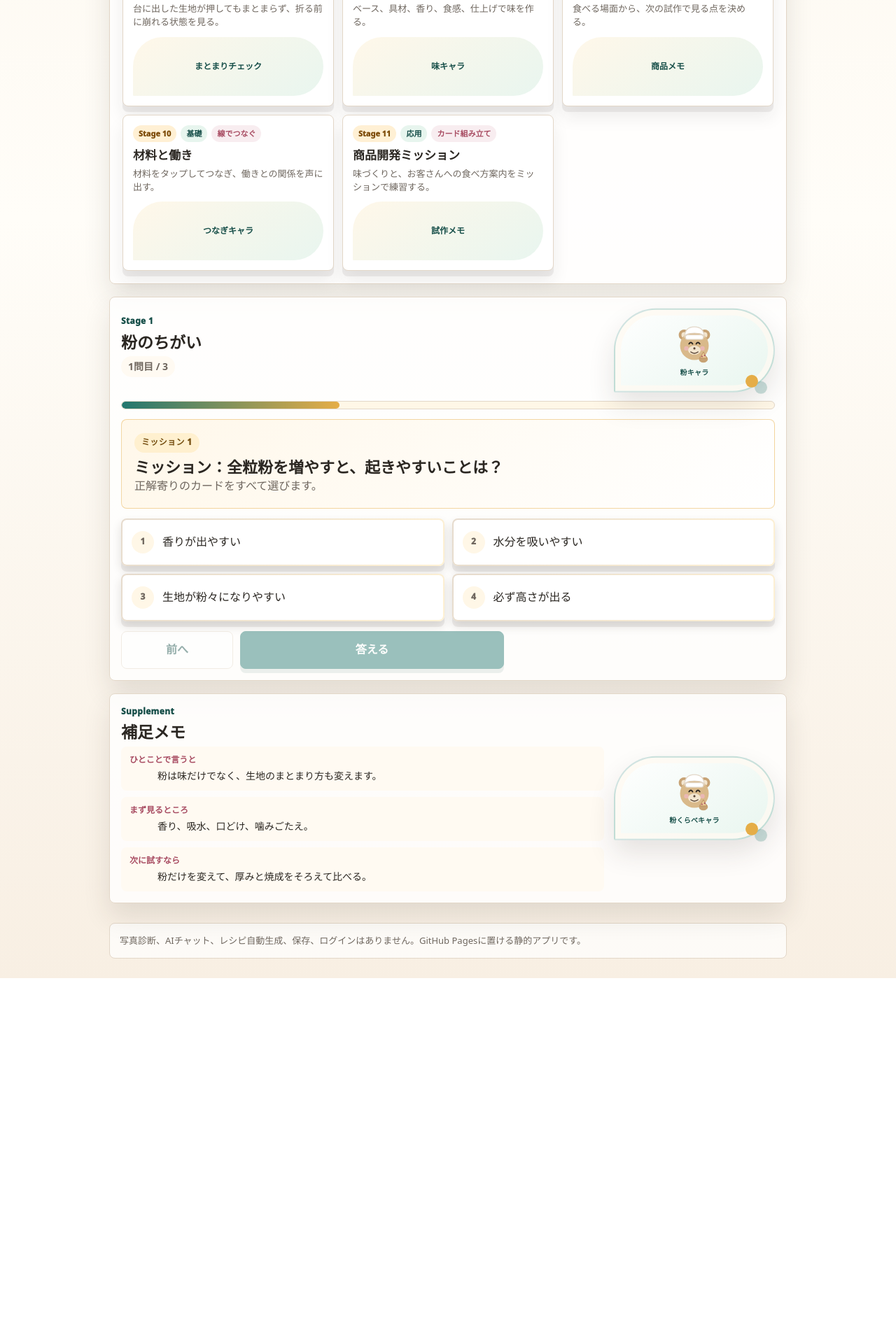
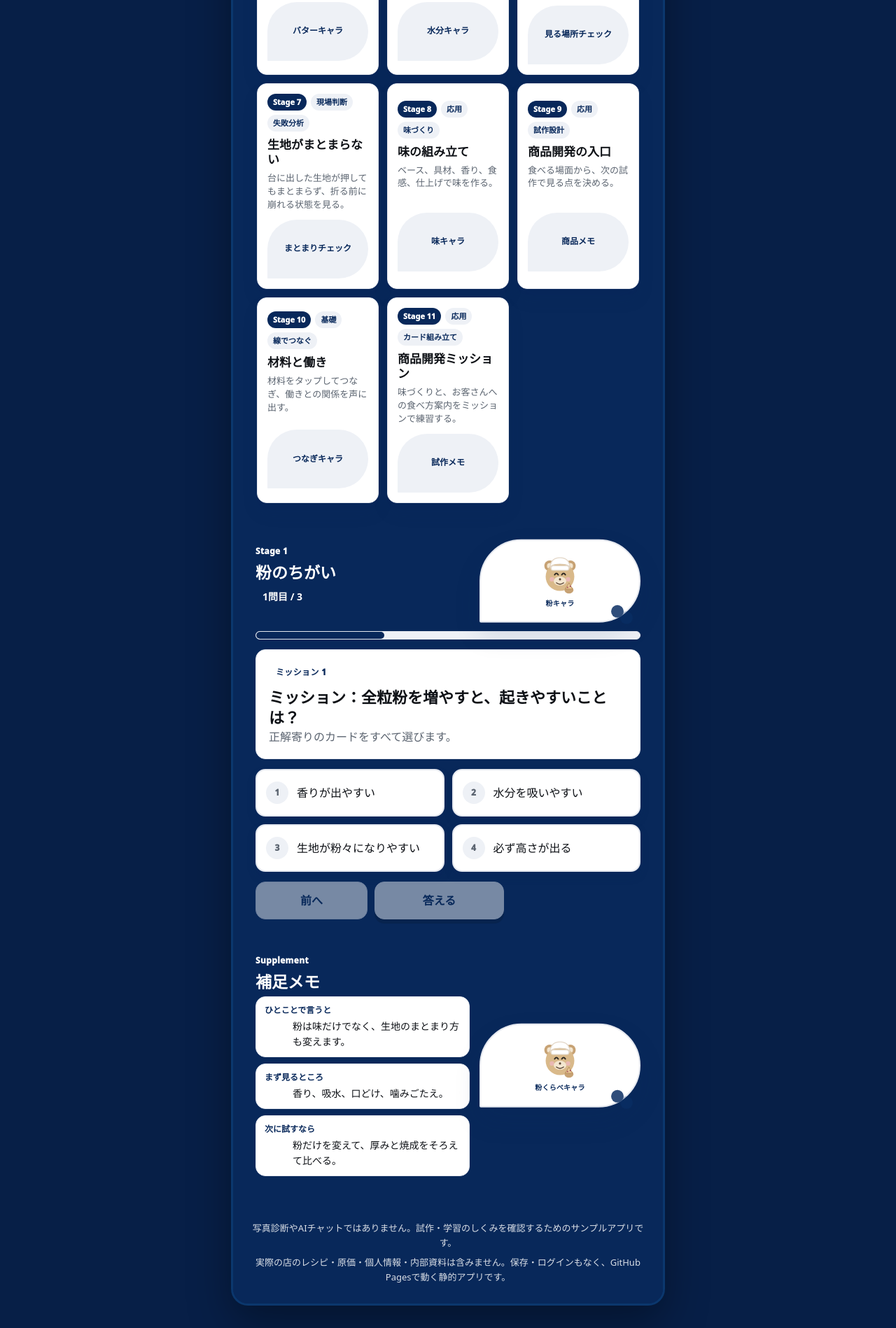
Before and after one commit to kumakumaozicom-coder/scone-memo-app, a plain HTML site: page index.html in a window 1280 px wide. Shown: the part 866-2764 px from the top of the page at 70% size. Before the commit the page ends 2264 px from the top, so only its background shows below. Drawn offline with Linux system fonts and the light colour scheme.

Commit message:
公開前の最終仕上げ（トップ説明・注意書き・青ベースデザインの見やすさ調整）
Co-Authored-By: Claude Sonnet 5 <noreply@anthropic.com>

```diff
--- a/index.html
+++ b/index.html
@@ -7,12 +7,13 @@
   <link rel="stylesheet" href="style.css">
 </head>
 <body>
+<div class="app-frame">
   <header class="app-header">
     <div class="header-copy">
       <p class="eyebrow">カードで覚える小さな学習アプリ</p>
       <h1>スコーンのしくみメモ</h1>
       <p class="lead">
-        材料、工程、失敗、味づくりをステージで確認します。正解を当てるより、見る順番を覚えるための画面です。
+        材料・工程・失敗の見方・味づくり・食べ方案内を、カードで確認します。正解レシピを出すアプリではなく、見る順番を覚えるための画面です。
       </p>
     </div>
     <div class="character-bubble hero-placeholder">
@@ -211,8 +212,10 @@
   </main>
 
   <footer class="app-footer">
-    <p>写真診断、AIチャット、レシピ自動生成、保存、ログインはありません。GitHub Pagesに置ける静的アプリです。</p>
+    <p>写真診断やAIチャットではありません。試作・学習のしくみを確認するためのサンプルアプリです。</p>
+    <p>実際の店のレシピ・原価・個人情報・内部資料は含みません。保存・ログインもなく、GitHub Pagesで動く静的アプリです。</p>
   </footer>
+</div>
 
   <script src="script.js"></script>
 </body>
--- a/script.js
+++ b/script.js
@@ -481,7 +481,7 @@ const stages = [
     image: "ここに商品メモキャラ",
     supportImage: "ここに試作メモイラスト",
     memo: "商品開発は完成からではなく、方向、組み合わせ、次に見ることから始めます。",
-    support: "商品開発メモの入口です。朝食向け、コーヒーに合う、手土産向けなど、目的から試作を小さく決めます。",
+    support: "商品開発メモの入口です。味だけでなく、売る時の説明や食べ方まで見て、試作を小さく決めます。",
     questions: [
       {
         text: "コーヒーに合う商品を考える時、合いそうな方向は？",
@@ -559,7 +559,7 @@ const stages = [
         {
           id: "coffee",
           type: "builder",
-          navLabel: "ミッション1：コーヒーに合う",
+          navLabel: "ミッション1",
           title: "コーヒーに合うスコーンを組み立てよう",
           brief: "ベース・具材・香り・仕上げを1つずつ選ぶと、試作メモができます。",
           angleNote: "香ばしさと深みでコーヒーに合わせます。会計時は「コーヒーに合います」の一言で提案できます。",
@@ -606,7 +606,7 @@ const stages = [
         {
           id: "serving",
           type: "cards",
-          navLabel: "ミッション2：食べ方案内",
+          navLabel: "ミッション2",
           title: "おいしい食べ方を案内する",
           brief: "お客さんに渡す時、家でもおいしく食べてもらうための説明を考えます。",
           angleNote: "保存状態が変われば、おすすめの食べ方も変わります。",
@@ -968,7 +968,7 @@ function renderMissionStage(stage) {
   if (chosen === total) {
     showMissionReaction(mission);
     nextButton.classList.remove("is-hidden");
-    nextButton.textContent = mission.type === "cards" ? "この案内でOK" : "今日の試作メモへ";
+    nextButton.textContent = mission.type === "cards" ? "この食べ方で案内する" : "今日の試作メモへ";
   }
 }
 
@@ -1236,10 +1236,10 @@ function drawMatchLines() {
     const x2 = rightRect.left - boardRect.left + rightRect.width / 2;
     const y2 = rightRect.top - boardRect.top;
 
-    let stroke = "#174f49";
+    let stroke = "rgba(255, 255, 255, 0.55)";
     if (matchChecked) {
       const isCorrect = match.left[leftIndex].key === match.right[rightIndex].key;
-      stroke = isCorrect ? "#22776f" : "#d8874a";
+      stroke = isCorrect ? "#ffffff" : "#8a93a8";
     }
 
     const line = document.createElementNS("http://www.w3.org/2000/svg", "line");
--- a/style.css
+++ b/style.css
@@ -1,21 +1,21 @@
 :root {
   color-scheme: light;
-  --bg: #f7f1e7;
+  --bg: #ffffff;
   --surface: #ffffff;
-  --surface-soft: #fff7e8;
-  --ink: #2b2722;
-  --muted: #6f675f;
-  --line: #e3d7c8;
-  --accent: #22776f;
-  --accent-dark: #174f49;
-  --berry: #a84c62;
-  --honey: #e5ad47;
-  --cream: #fffaf2;
-  --mint: #e7f5ee;
-  --notice: #d8874a;
-  --notice-soft: #fff1df;
-  --shadow: 0 18px 38px rgba(47, 39, 29, 0.12);
-  --press-shadow: 0 7px 14px rgba(47, 39, 29, 0.14);
+  --surface-soft: #ffffff;
+  --ink: #0e1116;
+  --muted: #5b6470;
+  --line: #e5e8ef;
+  --accent: #0b376d;
+  --accent-dark: #08285a;
+  --berry: #08285a;
+  --honey: #2f4d7a;
+  --cream: #ffffff;
+  --mint: #eef1f6;
+  --notice: #46536b;
+  --notice-soft: #eef1f6;
+  --shadow: 0 18px 38px rgba(8, 40, 90, 0.12);
+  --press-shadow: 0 7px 14px rgba(8, 40, 90, 0.14);
 }
 
 * {
@@ -28,14 +28,22 @@ html {
 
 body {
   margin: 0;
-  background:
-    radial-gradient(circle at top left, rgba(229, 173, 71, 0.24), transparent 28%),
-    linear-gradient(180deg, #fbf4e9 0%, #fffdf8 52%, #f8efe3 100%);
+  background: #071f47;
   color: var(--ink);
   font-family: system-ui, -apple-system, BlinkMacSystemFont, "Hiragino Sans", "Yu Gothic", sans-serif;
   font-size: 16px;
   line-height: 1.58;
   letter-spacing: 0;
+}
+
+.app-frame {
+  width: calc(100% - 24px);
+  margin: 12px auto;
+  background: var(--accent-dark);
+  border: 2px solid var(--accent);
+  border-radius: 16px;
+  box-shadow: 0 12px 30px rgba(0, 0, 0, 0.35);
+  overflow: hidden;
 }
 
 button {
@@ -71,16 +79,32 @@ dd {
 .stage-label,
 .point-label {
   margin-bottom: 6px;
-  color: var(--accent-dark);
   font-size: 12px;
   font-weight: 950;
   letter-spacing: 0.03em;
+}
+
+.question-kicker,
+.point-label {
+  color: var(--accent-dark);
+}
+
+.eyebrow,
+.stage-label {
+  color: #ffffff;
 }
 
 h1 {
   margin-bottom: 10px;
   font-size: 32px;
   line-height: 1.14;
+  color: #ffffff;
+}
+
+.stage-map h2,
+.lesson-area > .lesson-top h2,
+.support-memo h2 {
+  color: #ffffff;
 }
 
 h2 {
@@ -95,12 +119,13 @@ h3 {
   line-height: 1.34;
 }
 
+.question-hint {
+  color: var(--muted);
+}
+
 .lead,
-.section-title p,
-.progress-text,
-.question-hint,
-.app-footer p {
-  color: var(--muted);
+.section-title p {
+  color: rgba(255, 255, 255, 0.82);
 }
 
 .lead {
@@ -114,16 +139,14 @@ h3 {
   min-height: 112px;
   place-items: center;
   padding: 18px;
-  border: 2px solid rgba(34, 119, 111, 0.2);
+  border: 2px solid var(--line);
   border-radius: 999px 999px 999px 34px;
-  background:
-    linear-gradient(145deg, rgba(255, 255, 255, 0.96), rgba(231, 245, 238, 0.96)),
-    var(--surface);
+  background: var(--surface);
   color: var(--accent-dark);
   font-size: 14px;
   font-weight: 950;
   text-align: center;
-  box-shadow: inset 0 0 0 8px rgba(255, 250, 242, 0.78), var(--shadow);
+  box-shadow: var(--shadow);
   animation: charFloat 2.6s ease-in-out infinite;
 }
 
@@ -136,7 +159,7 @@ h3 {
   height: 18px;
   border-radius: 999px;
   background: var(--honey);
-  box-shadow: 13px 9px 0 rgba(34, 119, 111, 0.24);
+  box-shadow: 13px 9px 0 rgba(13, 59, 120, 0.24);
 }
 
 .char-mascot {
@@ -167,10 +190,7 @@ h3 {
 .stage-map,
 .lesson-area,
 .support-memo {
-  border: 1px solid var(--line);
-  border-radius: 8px;
-  background: rgba(255, 255, 255, 0.82);
-  box-shadow: var(--shadow);
+  background: transparent;
 }
 
 .stage-map {
@@ -198,11 +218,11 @@ h3 {
   min-height: 136px;
   padding: 14px;
   border: 1px solid var(--line);
-  border-radius: 8px;
+  border-radius: 14px;
   background: var(--surface);
   color: var(--ink);
   text-align: left;
-  box-shadow: 0 8px 0 rgba(43, 39, 34, 0.07), 0 15px 24px rgba(43, 39, 34, 0.08);
+  box-shadow: 0 8px 0 rgba(8, 40, 90, 0.07), 0 15px 24px rgba(8, 40, 90, 0.08);
   transition: transform 130ms ease, box-shadow 130ms ease, border-color 130ms ease, background 130ms ease;
 }
 
@@ -213,8 +233,8 @@ h3 {
 }
 
 .stage-card.is-active {
-  border-color: rgba(34, 119, 111, 0.48);
-  background: linear-gradient(135deg, #f2fff8, #fffaf0);
+  border-color: rgba(13, 59, 120, 0.55);
+  background: #ffffff;
 }
 
 .stage-meta-row {
@@ -237,8 +257,8 @@ h3 {
 }
 
 .stage-number {
-  background: #fff0d4;
-  color: #7d4c08;
+  background: var(--accent-dark);
+  color: #ffffff;
 }
 
 .difficulty {
@@ -247,7 +267,7 @@ h3 {
 }
 
 .stage-tag {
-  background: #f8edf0;
+  background: #eef1f6;
   color: var(--berry);
 }
 
@@ -274,8 +294,7 @@ h3 {
   place-items: center;
   padding: 10px;
   border-radius: 999px 999px 999px 24px;
-  background:
-    linear-gradient(145deg, rgba(255, 247, 232, 0.94), rgba(231, 245, 238, 0.94));
+  background: var(--notice-soft);
   color: var(--accent-dark);
   font-size: 12px;
   font-weight: 950;
@@ -298,7 +317,8 @@ h3 {
   align-items: center;
   padding: 4px 10px;
   border-radius: 999px;
-  background: var(--cream);
+  background: transparent;
+  color: #ffffff;
   font-size: 14px;
   font-weight: 900;
 }
@@ -309,7 +329,7 @@ h3 {
   overflow: hidden;
   border: 1px solid var(--line);
   border-radius: 999px;
-  background: #fff7e7;
+  background: #eef1f6;
 }
 
 .progress-bar span {
@@ -317,16 +337,15 @@ h3 {
   width: 0%;
   height: 100%;
   border-radius: inherit;
-  background: linear-gradient(90deg, var(--accent), var(--honey));
+  background: var(--accent-dark);
   transition: width 180ms ease;
 }
 
 .question-panel {
   padding: 18px;
-  border: 1px solid rgba(229, 173, 71, 0.48);
-  border-radius: 8px;
-  background:
-    linear-gradient(135deg, rgba(255, 247, 232, 0.92), rgba(255, 255, 255, 0.92));
+  border: 1px solid var(--line);
+  border-radius: 14px;
+  background: #ffffff;
 }
 
 .question-kicker {
@@ -335,8 +354,8 @@ h3 {
   min-height: 28px;
   padding: 4px 10px;
   border-radius: 999px;
-  background: #fff0cf;
-  color: #775012;
+  background: transparent;
+  color: var(--accent-dark);
 }
 
 .question-panel h3,
@@ -357,34 +376,29 @@ h3 {
   gap: 12px;
   min-height: 68px;
   padding: 13px;
-  border: 2px solid transparent;
-  border-radius: 8px;
-  background:
-    linear-gradient(var(--surface), var(--surface)) padding-box,
-    linear-gradient(135deg, rgba(227, 215, 200, 0.9), rgba(255, 240, 207, 0.9)) border-box;
+  border: 2px solid var(--line);
+  border-radius: 14px;
+  background: var(--surface);
   color: var(--ink);
   text-align: left;
-  box-shadow: 0 8px 0 rgba(43, 39, 34, 0.07), var(--press-shadow);
+  box-shadow: 0 8px 0 rgba(8, 40, 90, 0.07), var(--press-shadow);
   transition: transform 120ms ease, box-shadow 120ms ease, background 120ms ease;
 }
 
 .choice-card.is-selected {
-  background:
-    linear-gradient(#e7f5ee, #e7f5ee) padding-box,
-    linear-gradient(135deg, var(--accent), var(--honey)) border-box;
-  box-shadow: 0 8px 0 rgba(34, 119, 111, 0.16), 0 14px 24px rgba(34, 119, 111, 0.18);
+  border-color: var(--accent);
+  background: #ffffff;
+  box-shadow: 0 8px 0 rgba(13, 59, 120, 0.16), 0 14px 24px rgba(13, 59, 120, 0.18);
 }
 
 .choice-card.is-correct {
-  background:
-    linear-gradient(#e8f8f0, #ffffff) padding-box,
-    linear-gradient(135deg, var(--accent), #55b090) border-box;
+  border-color: var(--accent);
+  background: #ffffff;
 }
 
 .choice-card.is-wrong {
-  background:
-    linear-gradient(var(--notice-soft), #fffaf2) padding-box,
-    linear-gradient(135deg, var(--notice), #efc580) border-box;
+  border-color: var(--notice);
+  background: #ffffff;
 }
 
 .choice-mark {
@@ -393,7 +407,7 @@ h3 {
   height: 32px;
   place-items: center;
   border-radius: 999px;
-  background: #fff7e7;
+  background: #eef1f6;
   color: var(--muted);
   font-size: 12px;
   font-weight: 950;
@@ -416,7 +430,7 @@ h3 {
 
 .match-lead {
   margin-bottom: 10px;
-  color: var(--muted);
+  color: rgba(255, 255, 255, 0.82);
   font-size: 12.5px;
   text-align: center;
 }
@@ -454,21 +468,21 @@ h3 {
   justify-content: center;
   padding: 4px 2px;
   border: 2px solid var(--line);
-  border-radius: 7px;
+  border-radius: 10px;
   background: var(--surface);
   color: var(--ink);
   text-align: center;
   font-size: 10.5px;
   font-weight: 900;
   line-height: 1.2;
-  box-shadow: 0 3px 0 rgba(43, 39, 34, 0.07);
+  box-shadow: 0 3px 0 rgba(8, 40, 90, 0.07);
   transition: transform 120ms ease, box-shadow 120ms ease, border-color 120ms ease, background 120ms ease;
 }
 
 .match-card.is-selected {
   border-color: var(--accent);
-  background: linear-gradient(#e7f5ee, #e7f5ee);
-  box-shadow: 0 0 0 3px rgba(34, 119, 111, 0.28);
+  background: #ffffff;
+  box-shadow: 0 0 0 3px rgba(13, 59, 120, 0.28);
 }
 
 .match-card.is-linked {
@@ -477,12 +491,12 @@ h3 {
 
 .match-card.is-correct {
   border-color: var(--accent);
-  background: linear-gradient(#e8f8f0, #ffffff);
+  background: #ffffff;
 }
 
 .match-card.is-wrong {
   border-color: var(--notice);
-  background: linear-gradient(var(--notice-soft), #fffaf2);
+  background: #ffffff;
 }
 
 .match-card:disabled {
@@ -546,7 +560,7 @@ h3 {
 
 .builder-option.is-selected {
   border-color: var(--accent);
-  background: linear-gradient(#e7f5ee, #e7f5ee);
+  background: #ffffff;
   color: var(--accent-dark);
 }
 
@@ -563,24 +577,25 @@ h3 {
 
 .mission-tab {
   padding: 8px 12px;
-  border: 1.5px solid var(--line);
+  border: 1.5px solid rgba(255, 255, 255, 0.45);
   border-radius: 999px;
-  background: var(--surface);
-  color: var(--muted);
+  background: transparent;
+  color: rgba(255, 255, 255, 0.75);
   font-size: 12px;
   font-weight: 900;
 }
 
 .mission-tab.is-active {
-  border-color: var(--accent);
-  background: var(--accent);
-  color: #ffffff;
+  border-color: #ffffff;
+  background: #ffffff;
+  color: var(--accent-dark);
 }
 
 .match-feedback {
   margin-top: 12px;
   padding: 10px 12px;
-  border-radius: 8px;
+  border: 1px solid var(--line);
+  border-radius: 14px;
   background: var(--cream);
   text-align: center;
 }
@@ -666,15 +681,15 @@ h3 {
 
 @keyframes sparkleGlow {
   0% {
-    box-shadow: 0 18px 38px rgba(47, 39, 29, 0.16), 0 0 0 rgba(229, 173, 71, 0);
+    box-shadow: 0 18px 38px rgba(8, 40, 90, 0.16), 0 0 0 rgba(13, 59, 120, 0);
   }
 
   35% {
-    box-shadow: 0 18px 38px rgba(47, 39, 29, 0.16), 0 0 22px rgba(229, 173, 71, 0.55);
+    box-shadow: 0 18px 38px rgba(8, 40, 90, 0.16), 0 0 22px rgba(13, 59, 120, 0.55);
   }
 
   100% {
-    box-shadow: 0 18px 38px rgba(47, 39, 29, 0.16), 0 0 0 rgba(229, 173, 71, 0);
+    box-shadow: 0 18px 38px rgba(8, 40, 90, 0.16), 0 0 0 rgba(13, 59, 120, 0);
   }
 }
 
@@ -708,11 +723,10 @@ h3 {
 .complete-card {
   margin-top: 16px;
   padding: 18px;
-  border: 1px solid rgba(34, 119, 111, 0.22);
-  border-radius: 8px;
-  background:
-    linear-gradient(180deg, #ffffff 0%, #fffaf2 100%);
-  box-shadow: 0 18px 38px rgba(47, 39, 29, 0.16);
+  border: 1px solid var(--line);
+  border-radius: 14px;
+  background: #ffffff;
+  box-shadow: 0 18px 38px rgba(8, 40, 90, 0.16);
 }
 
 .reaction-card {
@@ -743,7 +757,7 @@ h3 {
   margin-bottom: 8px;
   padding: 5px 12px;
   border-radius: 999px;
-  background: #fff0cf;
+  background: transparent;
   color: var(--accent-dark);
   font-size: 12px;
   font-weight: 950;
@@ -757,7 +771,8 @@ h3 {
 
 .point-box {
   padding: 12px;
-  border-radius: 8px;
+  border: 1px solid var(--line);
+  border-radius: 14px;
   background: var(--cream);
 }
 
@@ -786,7 +801,7 @@ h3 {
   min-height: 54px;
   padding: 12px 14px;
   border: 1px solid var(--line);
-  border-radius: 8px;
+  border-radius: 14px;
   font-weight: 950;
   transition: transform 120ms ease, box-shadow 120ms ease, background 120ms ease;
 }
@@ -795,7 +810,14 @@ h3 {
   border-color: var(--accent);
   background: var(--accent);
   color: #ffffff;
-  box-shadow: 0 6px 0 rgba(23, 79, 73, 0.18);
+  box-shadow: 0 6px 0 rgba(8, 40, 90, 0.18);
+}
+
+.action-row .primary-button {
+  border-color: #ffffff;
+  background: #ffffff;
+  color: var(--accent-dark);
+  box-shadow: 0 6px 0 rgba(0, 0, 0, 0.28);
 }
 
 .secondary-button {
@@ -822,7 +844,8 @@ h3 {
 
 .support-lines div {
   padding: 10px 12px;
-  border-radius: 8px;
+  border: 1px solid var(--line);
+  border-radius: 14px;
   background: var(--cream);
 }
 
@@ -845,16 +868,22 @@ h3 {
 }
 
 .app-footer {
-  padding: 0 16px 28px;
+  padding: 20px 16px 28px;
+  background: var(--accent-dark);
 }
 
 .app-footer p {
+  margin-bottom: 8px;
+  padding: 0;
+  border: none;
+  background: transparent;
+  color: rgba(255, 255, 255, 0.85);
+  font-size: 13px;
+  text-align: center;
+}
+
+.app-footer p:last-child {
   margin-bottom: 0;
-  padding: 14px;
-  border: 1px solid var(--line);
-  border-radius: 8px;
-  background: rgba(255, 255, 255, 0.72);
-  font-size: 13px;
 }
 
 .is-hidden {
@@ -862,6 +891,15 @@ h3 {
 }
 
 @media (min-width: 720px) {
+  .app-frame {
+    width: auto;
+    max-width: 620px;
+    margin: 32px auto;
+    border: 3px solid var(--accent);
+    border-radius: 24px;
+    box-shadow: 0 24px 60px rgba(0, 0, 0, 0.35);
+  }
+
   .app-header {
     grid-template-columns: 1.25fr 0.75fr;
     align-items: center;
```
